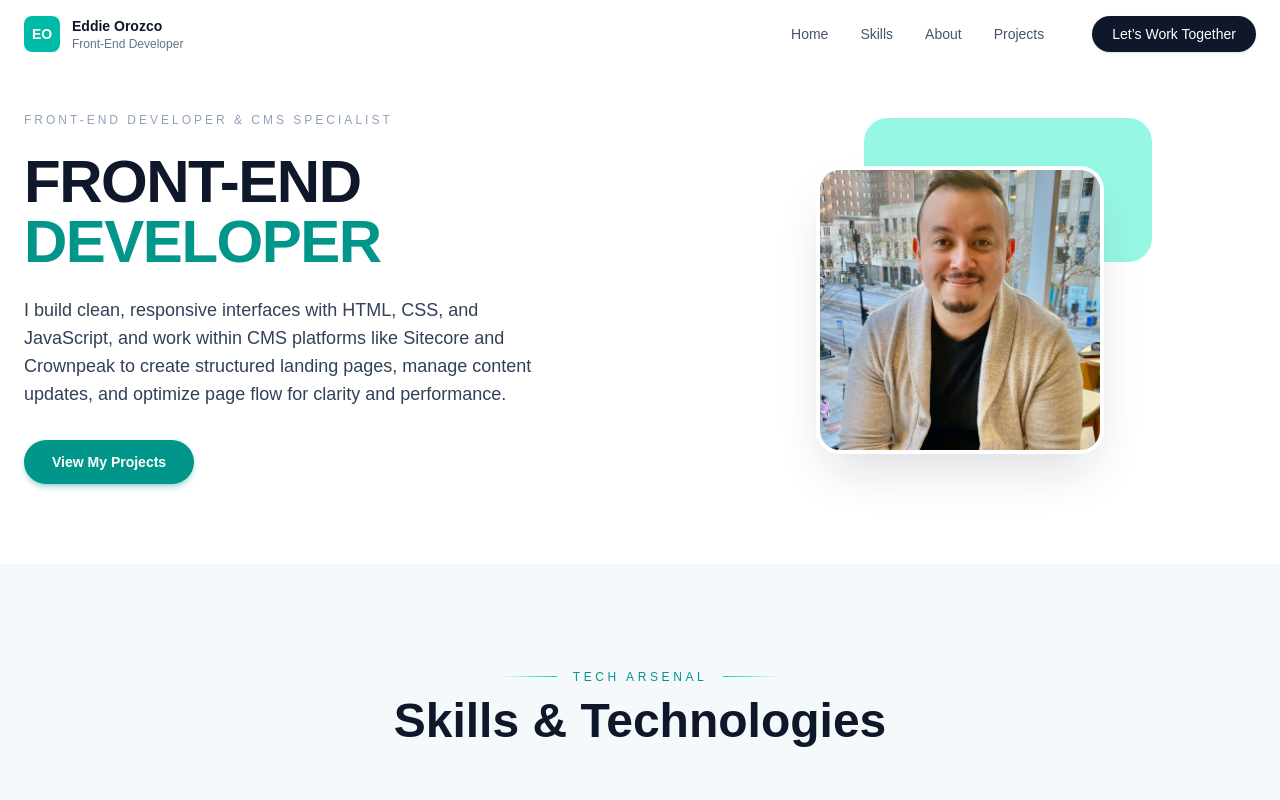
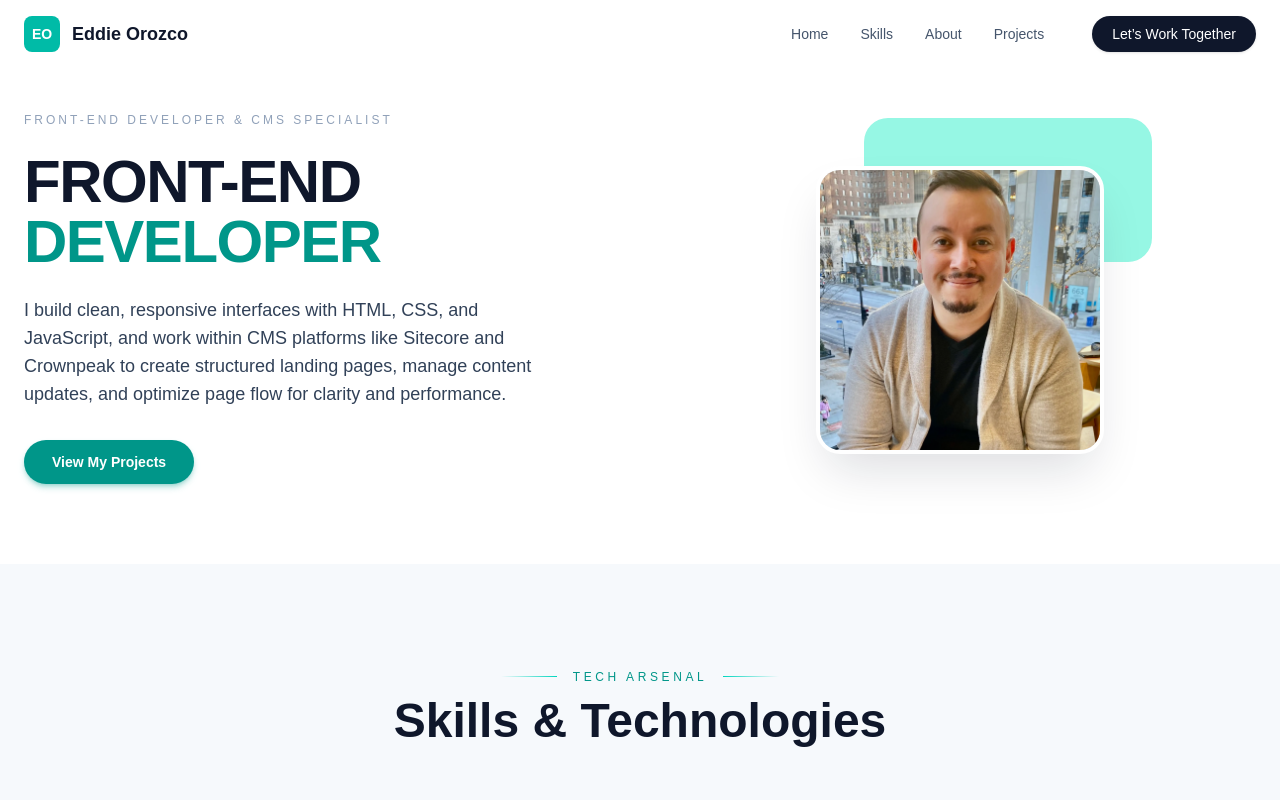
Before and after one commit to EddieOrozco/devfolio, a Next.js app: page / in a window 1280 px wide. Shown: the top 800 px of the page. Built offline with nearby package versions, Linux system fonts and the light colour scheme.

Commit message:
hotfix header

```diff
--- a/src/components/Header.js
+++ b/src/components/Header.js
@@ -40,12 +40,12 @@ export default function Header() {
               EO
             </div>
             <div className="leading-tight">
-              <span className="block text-sm font-semibold text-slate-900">
+              <span className="block text-lg font-semibold text-slate-900">
                 Eddie Orozco
               </span>
-              <span className="block text-xs text-slate-500">
+              {/* <span className="block text-xs text-slate-500">
                 Front-End Developer
-              </span>
+              </span> */}
             </div>
           </Link>
 
@@ -64,7 +64,7 @@ export default function Header() {
 
             {/* CTA Button */}
             <Link
-              href="/#contact"
+              href="mailto:eddieorozco231@gmail.com"
               className="ml-4 rounded-full bg-slate-900 px-5 py-2 text-sm font-medium text-white shadow-sm transition hover:bg-slate-800"
             >
               Let’s Work Together
```
